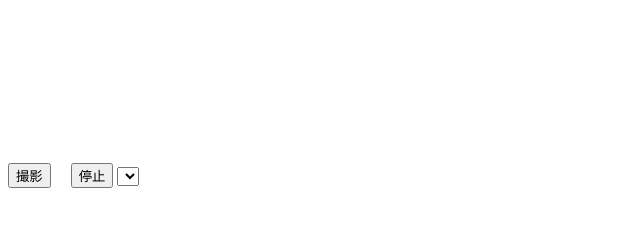
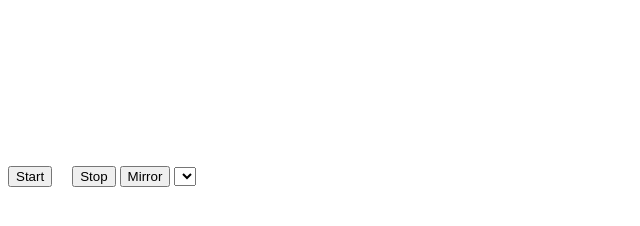
Before and after one commit to pvcresin/simple-mirror, a website: page index.html in a window 1280 px wide. Shown: the whole page, without its empty margins (0-640 px from the left). Drawn offline with Linux system fonts and the light colour scheme.

Commit message:
Add mirror function

```diff
--- a/index.html
+++ b/index.html
@@ -6,8 +6,9 @@
   <body>
     <video id="myVideo" autoplay="1"></video>
     <div>
-      <button type="button" onclick="videoStart()">撮影</button>
-      <button type="button" onclick="videoStop()">停止</button>
+      <button type="button" onclick="videoStart()">Start</button>
+      <button type="button" onclick="videoStop()">Stop</button>
+      <button type="button" onclick="reverse()">Mirror</button>
       <select></select>
     </div>
 
@@ -49,6 +50,15 @@
           });
       }
 
+      function reverse() {
+        var video = document.querySelector("video");
+        if (video.style.transform) {
+          video.style.transform = "";
+        } else {
+          video.style.transform = "rotateY(180deg)";
+        }
+      }
+
       async function initialize() {
         try {
           const devices = await navigator.mediaDevices.enumerateDevices();
```
